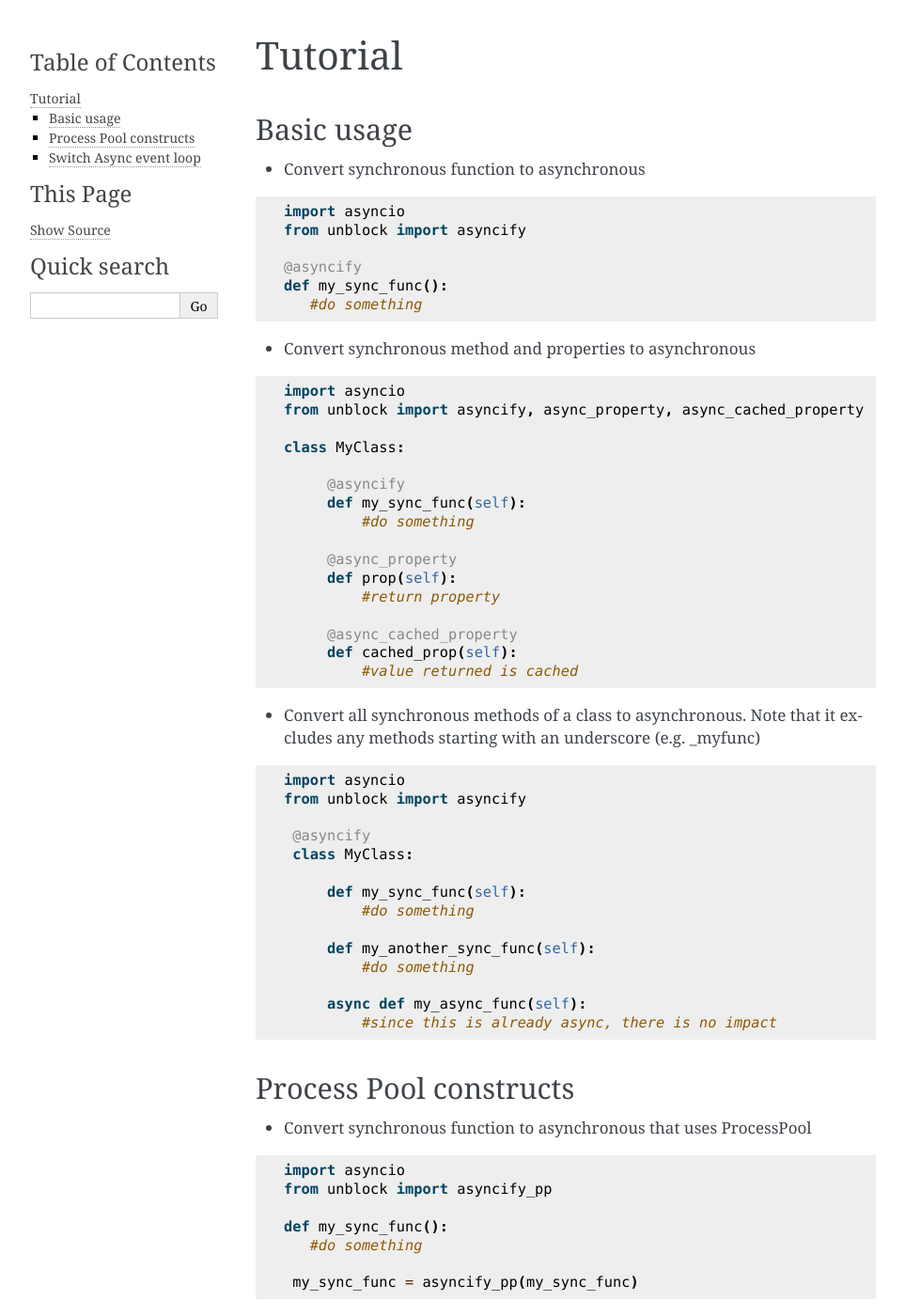
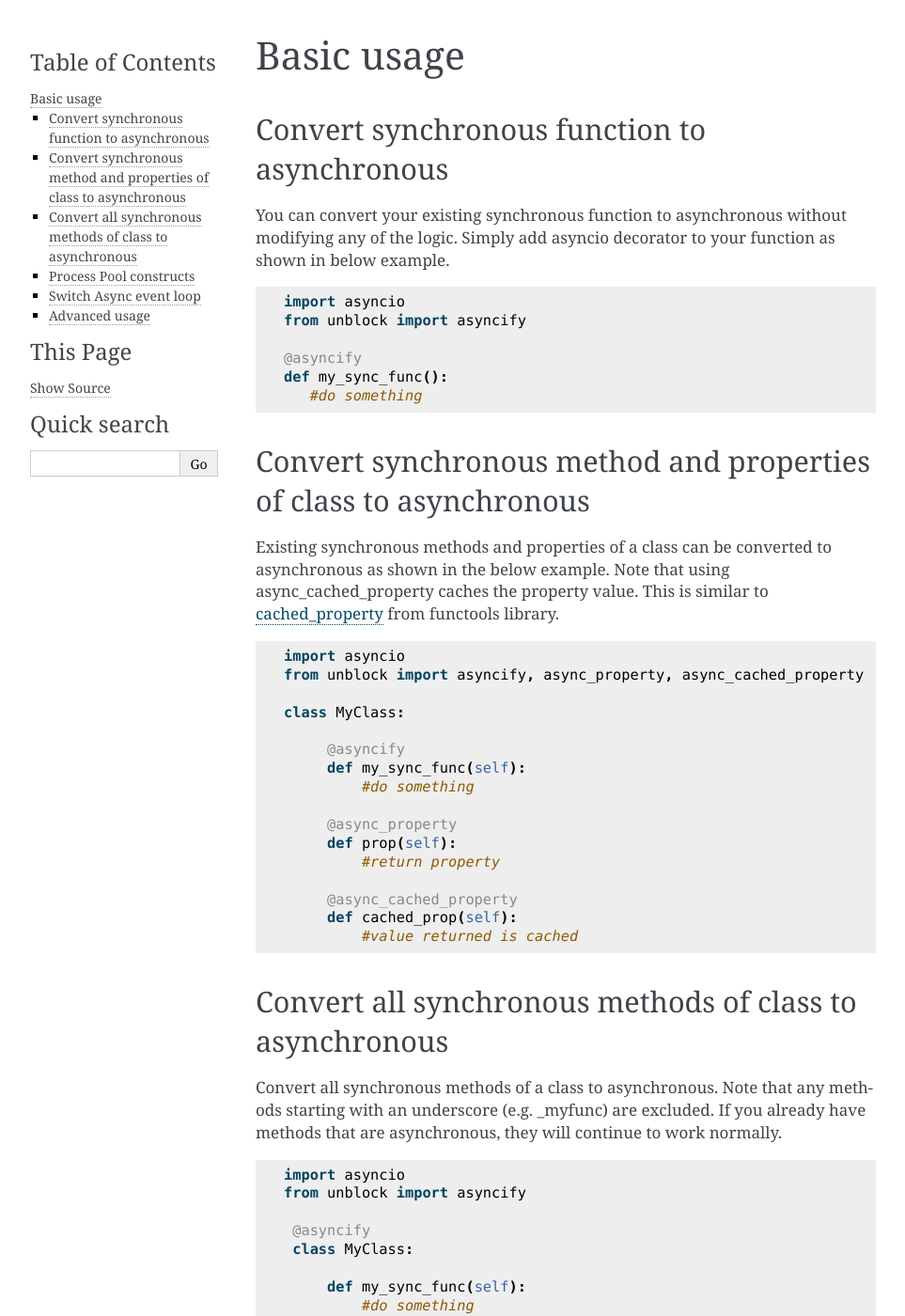
Before and after one commit to abranjith/unblock, a Sphinx documentation site: the page built from docs/source/basicusage.rst, in a window 1280 px wide and 1400 px high. Shown: the whole window at 94% size, without its empty margins (148-1111 px from the left). Built offline with Sphinx 7.4.7, drawn with Linux system fonts in a browser that asks for light colours; some of the changed text lies outside the part shown.

Commit message:
doc updates

```diff
--- a/docs/source/tutorial.rst
+++ b/docs/source/basicusage.rst
@@ -1,12 +1,11 @@
-========
-Tutorial
-========
+============
+Basic usage
+============
 
-Basic usage
-^^^^^^^^^^^^
-
-
-*   Convert synchronous function to asynchronous
+Convert synchronous function to asynchronous
+^^^^^^^^^^^^^^^^^^^^^^^^^^^^^^^^^^^^^^^^^^^^^
+You can convert your existing synchronous function to asynchronous without modifying any of the logic.
+Simply add asyncio decorator to your function as shown in below example.
 
 .. code-block:: python
 
@@ -18,7 +17,10 @@ Basic usage
       #do something
 
 
-*   Convert synchronous method and properties to asynchronous
+Convert synchronous method and properties of class to asynchronous
+^^^^^^^^^^^^^^^^^^^^^^^^^^^^^^^^^^^^^^^^^^^^^^^^^^^^^^^^^^^^^^^^^^^
+Existing synchronous methods and properties of a class can be converted to asynchronous as shown in the below example.
+Note that using async_cached_property caches the property value. This is similar to `cached_property <https://docs.python.org/3/library/functools.html#functools.cached_property>`_ from functools library.
 
 .. code-block:: python
 
@@ -40,7 +42,10 @@ Basic usage
             #value returned is cached
 
 
-*   Convert all synchronous methods of a class to asynchronous. Note that it excludes any methods starting with an underscore (e.g. _myfunc)
+Convert all synchronous methods of class to asynchronous
+^^^^^^^^^^^^^^^^^^^^^^^^^^^^^^^^^^^^^^^^^^^^^^^^^^^^^^^^^^
+Convert all synchronous methods of a class to asynchronous. Note that any methods starting with an underscore (e.g. _myfunc) are excluded.
+If you already have methods that are asynchronous, they will continue to work normally.
 
 .. code-block:: python
 
@@ -56,12 +61,18 @@ Basic usage
         def my_another_sync_func(self):
             #do something
 
+        def _my_private_method(self):
+            #this will not be converted to async
+
         async def my_async_func(self):
             #since this is already async, there is no impact
 
 
 Process Pool constructs
 ^^^^^^^^^^^^^^^^^^^^^^^^
+
+Similar to all the examples shown in above sections which uses thread pool executor, if your work requires process pool executor,
+use below process pool constructs.
 
 *   Convert synchronous function to asynchronous that uses ProcessPool
 
@@ -91,15 +102,16 @@ Process Pool constructs
         def my_another_sync_func(self):
             #do something
 
+        def _my_private_method(self):
+            #this will not be converted to async
+
         async def my_async_func(self):
             #since this is already async, there is no impact
 
     MyClass = asyncify_pp(MyClass)
 
 
-.. note::
-    Please refer samples.py under tests for some more examples.
-
+.. note:: Please refer samples.py under tests for some more examples.
 
 
 Switch Async event loop
@@ -116,3 +128,8 @@ Similarly default ThreadPoolExecutor and ProcessPoolExecutor can be changed as w
     set_event_loop(event_loop)  #set a different event loop
     set_threadpool_executor(threadpool_executor)    #set a different ThreadPoolExecutor (has to be of type ThreadPoolExecutor)
     set_processpool_executor(processpool_executor)  #set a different ProcessPoolExecutor (has to be of type ProcessPoolExecutor)
+
+
+Advanced usage
+^^^^^^^^^^^^^^^
+Refer :ref:`API <api:API>` page for more advanced usage.
--- a/docs/source/conf.py
+++ b/docs/source/conf.py
@@ -31,7 +31,9 @@ release = '0.0.1'
 # extensions coming with Sphinx (named 'sphinx.ext.*') or your custom
 # ones.
 extensions = [
+    "sphinx.ext.autosectionlabel"
 ]
+autosectionlabel_prefix_document = True
 
 # Add any paths that contain templates here, relative to this directory.
 templates_path = ['_templates']
--- a/docs/source/features.rst
+++ b/docs/source/features.rst
@@ -2,8 +2,9 @@
 **Features**
 ===============
 
-*   Convert your synchronous functions and methods to asynchronous with easy to use constructs
+*   Convert your synchronous functions, methods etc. to asynchronous with easy to use constructs
+*   Asynchronous tasks are started in the background without the need of await keyword. Note that await is still needed to fetch results
 *   By default uses even loop provided by asyncio. But supports other event loops as well
 *   Support for ThreadPool or ProcessPool executors
-*   Comes with APIs to build your own context manager and iterators that are asynchronous
+*   Comes with APIs to build your own asynchronous context manager, asynchronous iterators etc.
 *   Supports python 3.9 and above
--- a/docs/source/index.rst
+++ b/docs/source/index.rst
@@ -35,7 +35,7 @@ Welcome to unblock's documentation!
    :caption: Contents:
 
    features
-   tutorial
+   basicusage
    api
 
 
```
